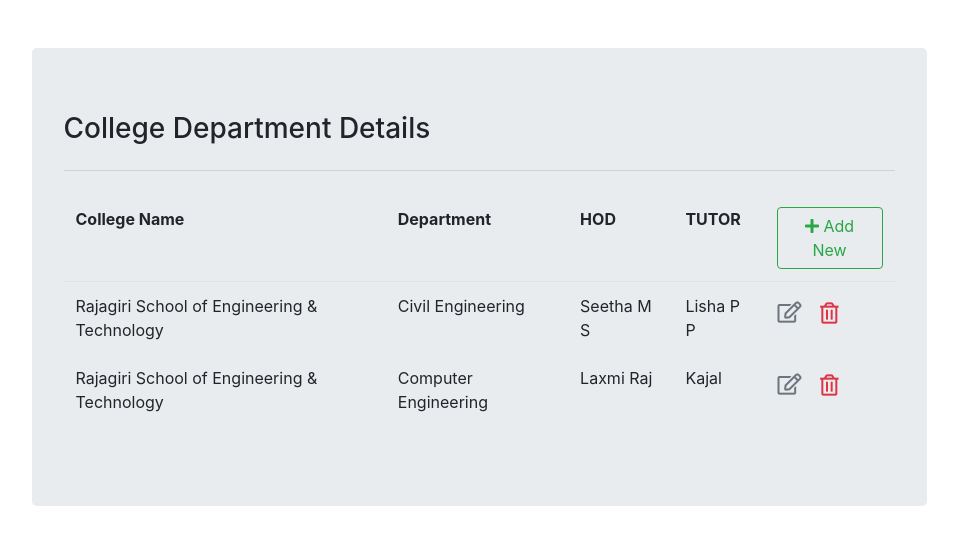
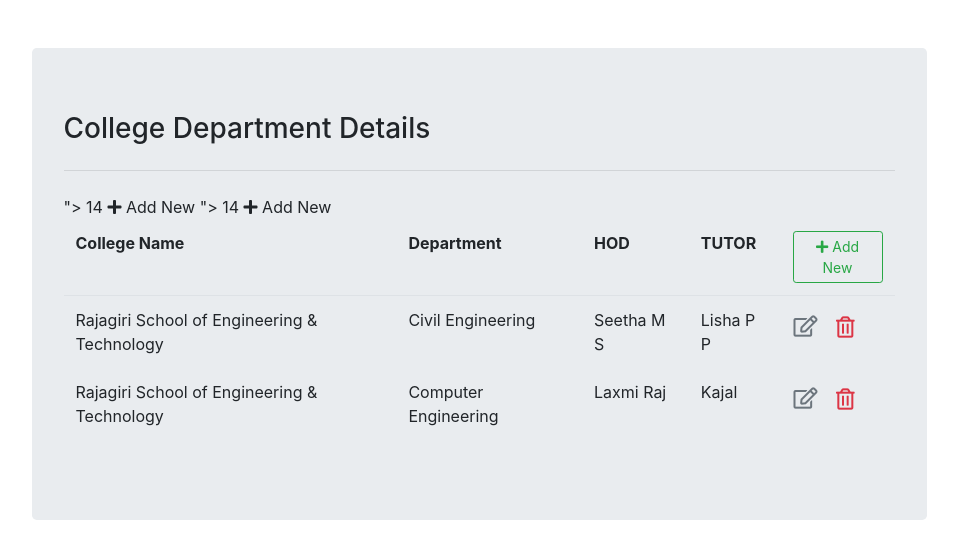
Before and after one commit to ajayalexkp/college_department, a Django app: page /list/ in a window 1280 px wide. Shown: the top 559 px of the page, without its empty margins (161-1119 px from the left). Run offline with Django 3.2, Linux system fonts and the light colour scheme; data comes from the database, SQL or seed files in the repository; some libraries are stand-ins or nearby versions.

Commit message:
Update list.html

```diff
--- a/templates/list.html
+++ b/templates/list.html
@@ -10,14 +10,16 @@
             <td>HOD</td>
             <td>TUTOR</td>
             <td>
-                <a href="{% url 'details_insert' %}" class="btn btn-outline-success">
+                <a href="{% url 'details_insert' %}" class="btn btn-outline-success btn-sm">
                     <i class="fas fa-plus"></i> Add New
                 </a>
             </td>
         </tr>
     </thead>
     <tbody>
-        {% for n in department_list %}
+        {% for n in department_list %}">
+14
+                    <i class="fas fa-plus"></i> Add New
             <tr>
                 <td>{{n.college_name}}</td>
                 <td>{{n.department_name}}</td>
```
